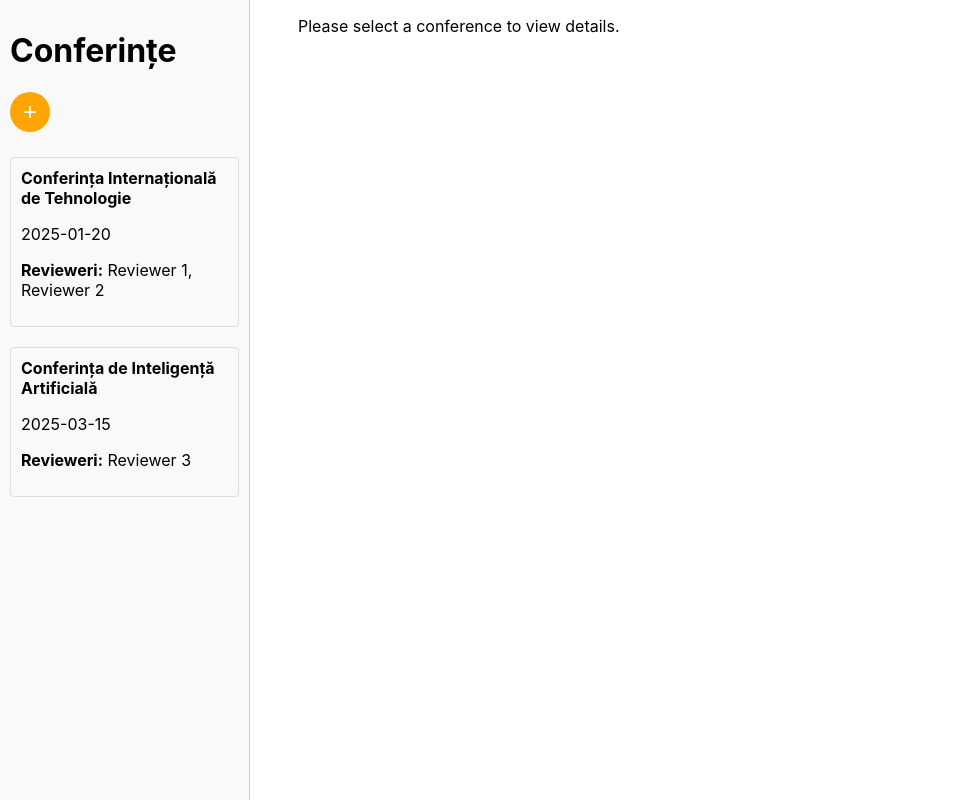
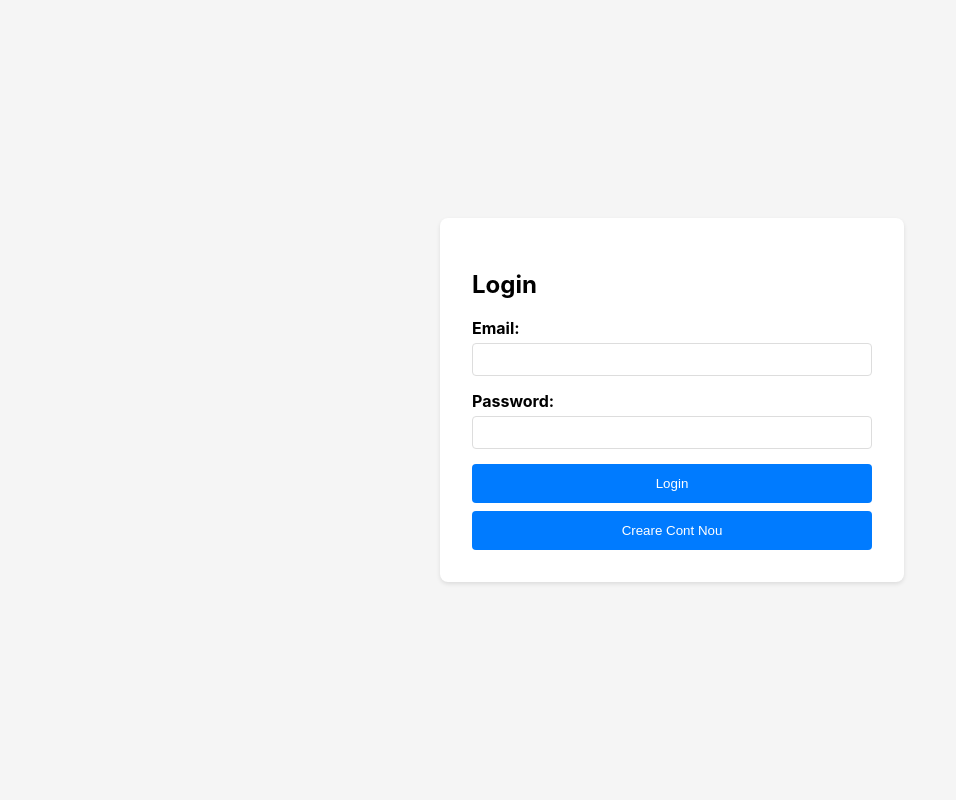
Before and after one commit to claudiatelespan/Conference-organizer, a React (Create React App) app in the folder frontend/: page / in a window 1280 px wide. Shown: the whole page, without its empty margins (0-956 px from the left). Built offline with nearby package versions, Linux system fonts and the light colour scheme.

Commit message:
Login page

```diff
--- a/frontend/src/App.css
+++ b/frontend/src/App.css
@@ -180,3 +180,60 @@ ul li {
   flex-direction: row;
   gap:3rem;
 }
+
+.login-container {
+  width: 100%;
+  max-width: 400px;
+  margin: 0 auto;
+}
+
+.login-form {
+  background: white;
+  padding: 2rem;
+  border-radius: 8px;
+  box-shadow: 0 2px 4px rgba(0, 0, 0, 0.1);
+  width: 100%;
+}
+
+
+.login-form button {
+  width: 100%;
+  padding: 0.75rem;
+  background-color: #007bff;
+  color: white;
+  border: none;
+  border-radius: 4px;
+  cursor: pointer;
+}
+
+.login-form button:hover {
+  background-color: #0056b3;
+}
+
+.secondary-button {
+  width: 100%;
+  padding: 0.75rem;
+  background-color: #6c757d;
+  color: white;
+  border: none;
+  border-radius: 4px;
+  cursor: pointer;
+  margin-top: 1rem;
+}
+
+.secondary-button:hover {
+  background-color: #5a6268;
+}
+
+.login-form button + button {
+  margin-top: 0.5rem;
+}
+
+.full-width-container {
+  width: 100%;
+  min-height: 100vh;
+  display: flex;
+  justify-content: center;
+  align-items: center;
+  background-color: #f5f5f5;
+}
--- a/frontend/src/App.js
+++ b/frontend/src/App.js
@@ -1,4 +1,5 @@
 import './App.css';
+import LoginView from './components/LoginView';
 import Sidebar from './components/Sidebar.js';
 import React, { useState } from "react";
 import OrganizerView from "./components/OrganizerView.js";
@@ -9,6 +10,16 @@ const App = () => {
   const userRole = "organizer";
   const reviewerId = 1;
   const authorId = 1;
+
+  const [isAuthenticated, setIsAuthenticated] = useState(false);
+  const [currentUser, setCurrentUser] = useState(null);
+  const hardcodedUser = {
+    email: "reviewer1@example.com",  // Changed from username
+    password: "password123",
+    role: "reviewer",
+    id: 1
+  };
+
 
   const [conferences, setConferences] = useState([
     {
@@ -106,35 +117,51 @@ const App = () => {
     setArticles(prev => [...prev, newArticle]);
   };
 
+  const handleLogin = (credentials) => {
+    if (credentials.username === hardcodedUser.username &&
+        credentials.password === hardcodedUser.password) {
+      setIsAuthenticated(true);
+      setCurrentUser(hardcodedUser);
+    } else {
+      alert("Credențiale invalide!");
+    }
+  };
+
   return (
   <div className='dashboard-container'>
+    {!isAuthenticated ? (
+      <div className="full-width-container">
+      <LoginView onLogin={handleLogin} />
+    </div>
+    ) : (
+      <>
         <Sidebar
           conferences={conferences}
           onAddConference={handleAddConference}
           onSelectConference={handleConferenceSelect}
-        userRole={userRole}
-        reviewerId={reviewerId}
+          userRole={currentUser.role}
+          reviewerId={currentUser.id}
           registeredConferences={registeredConferences}
           onRegister={handleRegisterToConference}
         />
         <div className="main-content">
-        {userRole === "organizer" && selectedConference && (
+          {currentUser.role === "organizer" && selectedConference && (
             <OrganizerView conference={selectedConference} />
           )}
-        {userRole === "author" && (
+          {currentUser.role === "author" && (
             <AuthorView
               selectedConference={selectedConference}
               isRegistered={selectedConference ? registeredConferences.includes(selectedConference.id) : false}
-            articles={articles.filter(a => a.authorId === authorId && a.conferenceId === selectedConference?.id)}
+              articles={articles.filter(a => a.authorId === currentUser.id && a.conferenceId === selectedConference?.id)}
               onRegister={() => handleRegisterToConference(selectedConference?.id)}
               onUploadArticle={handleArticleUpload}
             />
           )}
-        {userRole === "reviewer" && selectedConference && (
+          {currentUser.role === "reviewer" && selectedConference && (
             <ReviewerView
               selectedConference={selectedConference}
               articles={articles}
-            reviewerId={reviewerId}
+              reviewerId={currentUser.id}
               onUpdateReview={handleUpdateReview}
             />
           )}
@@ -142,6 +169,8 @@ const App = () => {
             <p>Please select a conference to view details.</p>
           )}
         </div>
+      </>
+  )}
 </div>
 );
 };
--- /dev/null
+++ b/frontend/src/components/LoginView.js
@@ -0,0 +1,103 @@
+import React, { useState } from 'react';
+
+const LoginView = ({ onLogin }) => {
+  const [credentials, setCredentials] = useState({
+    email: '',
+    password: ''
+  });
+
+  const [showCreateAccount, setShowCreateAccount] = useState(false);
+
+  const handleSubmit = (e) => {
+    e.preventDefault();
+    onLogin(credentials);
+  };
+
+  const handleCreateAccount = (e) => {
+    e.preventDefault();
+    setShowCreateAccount(true);
+    console.log("Create account clicked");
+  };
+
+  if (showCreateAccount) {
+    return (
+      <div className="login-container">
+        <form className="login-form">
+          <h2>Creare Cont Nou</h2>
+          <div className="form-group">
+            <label htmlFor="newEmail">Email:</label>
+            <input
+              type="email"
+              id="newEmail"
+            />
+          </div>
+          <div className="form-group">
+            <label htmlFor="newPassword">Parolă:</label>
+            <input
+              type="password"
+              id="newPassword"
+            />
+          </div>
+          <div className="form-group">
+            <label htmlFor="role">Rol:</label>
+            <select id="role" className="form-select">
+              <option value="author">Autor</option>
+              <option value="reviewer">Reviewer</option>
+              <option value="organizer">Organizator</option>
+            </select>
+          </div>
+          <button type="submit">Creează cont</button>
+          <button
+            type="button"
+            onClick={() => setShowCreateAccount(false)}
+            className="secondary-button"
+          >
+            Înapoi la Login
+          </button>
+        </form>
+      </div>
+    );
+  }
+
+  return (
+    <div className="login-container">
+      <form onSubmit={handleSubmit} className="login-form">
+        <h2>Login</h2>
+        <div className="form-group">
+          <label htmlFor="email">Email:</label>
+          <input
+            type="email"
+            id="email"
+            value={credentials.email}
+            onChange={(e) => setCredentials(prev => ({
+              ...prev,
+              email: e.target.value
+            }))}
+          />
+        </div>
+        <div className="form-group">
+          <label htmlFor="password">Password:</label>
+          <input
+            type="password"
+            id="password"
+            value={credentials.password}
+            onChange={(e) => setCredentials(prev => ({
+              ...prev,
+              password: e.target.value
+            }))}
+          />
+        </div>
+        <button type="submit">Login</button>
+        <button
+          type="button"
+          onClick={handleCreateAccount}
+          className="secondary-button"
+        >
+          Creare Cont Nou
+        </button>
+      </form>
+    </div>
+  );
+};
+
+export default LoginView;
```
Lines whose indentation alone changed are shown as unchanged.
